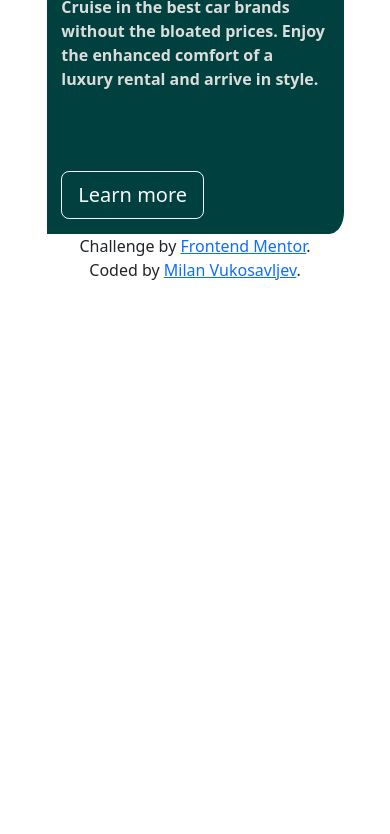
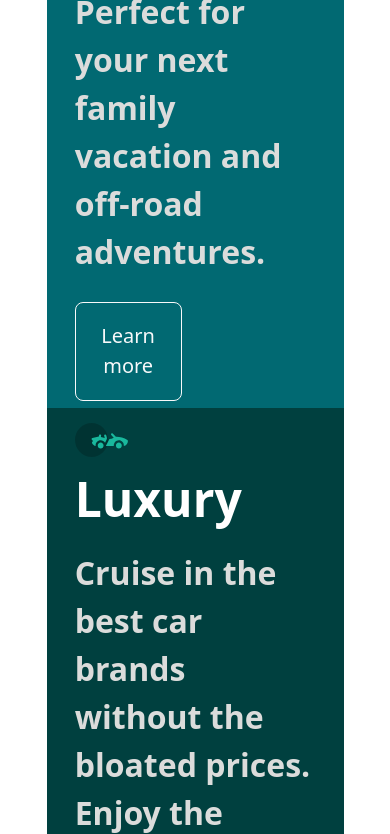
Before and after one commit to Kecac/3-column-preview-card, a plain HTML site: page index.html in a window 390 px wide. Shown: the part 1166-2000 px from the top of the page. Before the commit the page ends 1467 px from the top, so only its background shows below. Drawn offline with nearby package versions, Linux system fonts and the light colour scheme.

Commit message:
define media querys for smaller screens

```diff
--- a/style.css
+++ b/style.css
@@ -13,7 +13,7 @@
 
     h1 {
         color: #fff;
-        padding: 15% 0 15% 0;
+        padding: 15% 0 5% 0;
         font-weight: 700;
     }
 
@@ -22,7 +22,12 @@
         font-weight: 700;
         line-height: 1.5;
         margin: 10% 0 40% 0;
-        font-size: 3rem%;
+        font-size: 1rem;
+    }
+
+    button {
+        width: 80%;
+        height: 12%;
     }
 
     /*
@@ -54,12 +59,6 @@
         border-bottom-right-radius: 5%;
     }
 
-    #right > p {
-        margin-bottom: 30%;
-    }
-
-
-
     .attribution {
         text-align: center;
     }
@@ -67,3 +66,34 @@
     /*
       Media querys for mobile, width: 991px
     */
+
+    @media (max-width: 991px) {
+        h1 {
+            padding-top: 5%;
+            margin-left: 5%;
+            font-size: 3rem;
+        }
+        p {
+            font-size: 2rem;
+            margin: 0 0 10% 5%;
+            padding-right: 5%;
+        }
+        img {
+            width: 20%;
+            margin-left: 5%;
+        }
+        button {
+            margin-left: 5%;
+            margin-bottom: 5%;
+            width: 40%;
+        }
+
+        #left {
+            border-top-right-radius: 5%;
+            border-bottom-left-radius: 0;
+        }
+        #right {
+            border-top-right-radius: 0;
+            border-bottom-left-radius: 5%;
+        }
+    }
```
